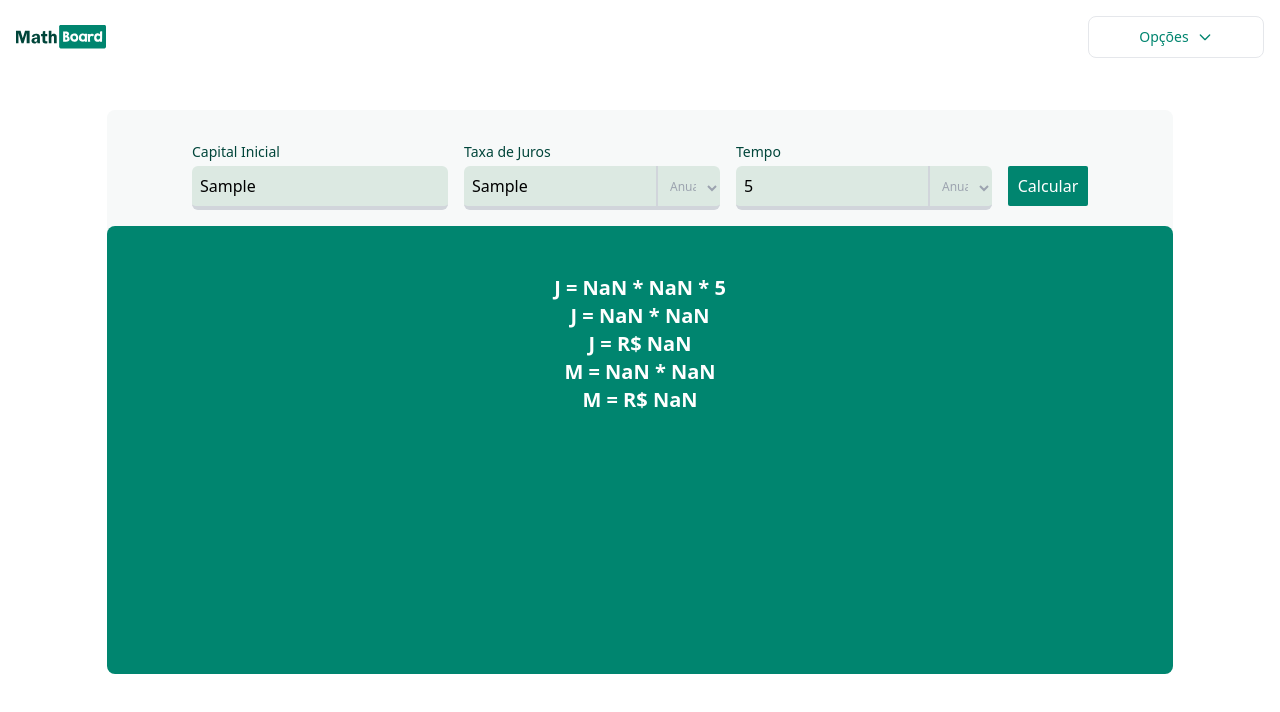
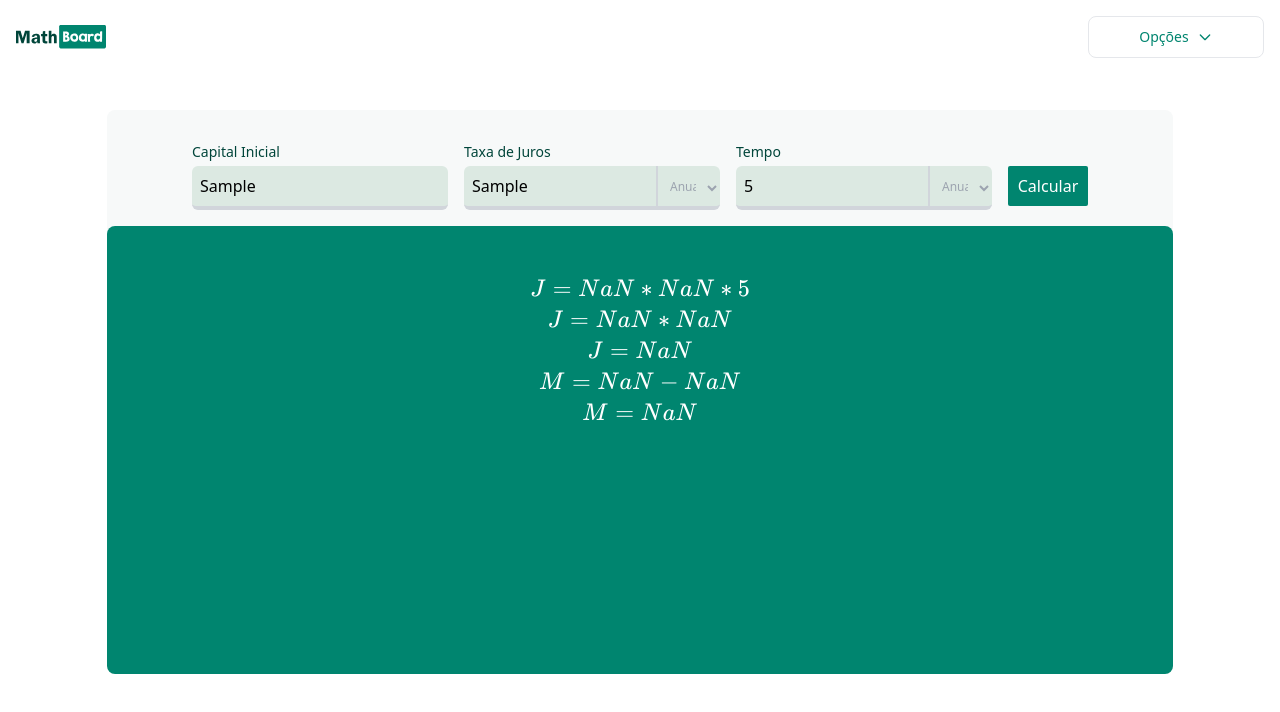
Before and after one commit to Guiiih/MathBoard, a Vue app: page / in a window 1280 px wide. Both pictures are taken after typing "Sample", "Sample", "5" into the empty fields and a click on the button "Calcular". Shown: the top 712 px of the page. Built offline with nearby package versions, Linux system fonts and the light colour scheme; a web font is replaced by a local one.

Commit message:
Update JurosSimples.vue

```diff
--- a/src/pages/JurosSimples.vue
+++ b/src/pages/JurosSimples.vue
@@ -44,17 +44,20 @@
   <div class="flex justify-center">
     <div class="w-10/12 h-Table fixed p-4 text-center rounded-lg sm:p-8 bg-brand-green text-white">
       <div v-if="resultado" class="text-xl font-bold mt-4">
-        <p>{{ step01 }}</p>
-        <p>{{ step02 }}</p>
-        <p>{{ step03 }}</p>
-        <p>{{ step04 }}</p>
-        <p>{{ resultado }}</p>
+        <div v-html="part1"></div>
+        <div v-html="part2"></div>
+        <div v-html="part3"></div>
+        <div v-html="part4"></div>
+        <div v-html="resultado"></div>
       </div>
     </div>
   </div>
 
 </template>
 <script>
+
+import katex from 'katex';
+import 'katex/dist/katex.min.css';
 
 import NavBar from '../components/NavBar.vue'
 
@@ -71,10 +74,10 @@ export default {
       tempo: '',
       tempoTipo: 'anual',
       resultado: '',
-      step01: '',
-      step02: '',
-      step03: '',
-      step04: '',
+      part1: '',
+      part2: '',
+      part3: '',
+      part4: '',
     }
   },
   methods: {
@@ -88,17 +91,17 @@ export default {
       const juros = parseFloat(this.juros.replace(',', '.'));
       const tempo = parseInt(this.tempo);
 
-      const jurosFinal = this.jurosTipo === this.tempoTipo ? juros : juros / 12;
+      const jurosFinal = this.jurosTipo === this.tempoTipo ? juros/100 : (juros / 12)/100;
 
       const jurosSimples = capital * ( jurosFinal / 100 * tempo);
       const montanteSimples = capital * (1 + jurosFinal / 100 * tempo);
 
-      this.step01 = `J = ${capital} * ${(jurosFinal/100)} *  ${tempo}`;
-      this.step02 = `J = ${capital} * ${jurosFinal/100*tempo}`;
-      this.step03 = `J = R$ ${capital * jurosFinal/100 * tempo}`;
-      this.step04 = `M = ${capital} * ${jurosSimples}`;
+      this.part1 = katex.renderToString(`J = ${capital} * ${jurosFinal} * ${tempo}`);
+      this.part2 = katex.renderToString(`J = ${capital} * ${jurosFinal/tempo}`);
+      this.part3 = katex.renderToString(`J = ${jurosSimples}`);
+      this.part4 = katex.renderToString(`M = ${capital} - ${jurosSimples}`);
 
-      this.resultado = `M = R$ ${montanteSimples.toFixed(2)}`;
+      this.resultado = katex.renderToString(`M = ${(montanteSimples).toFixed(2)}`);
     }
   }
 }
```
